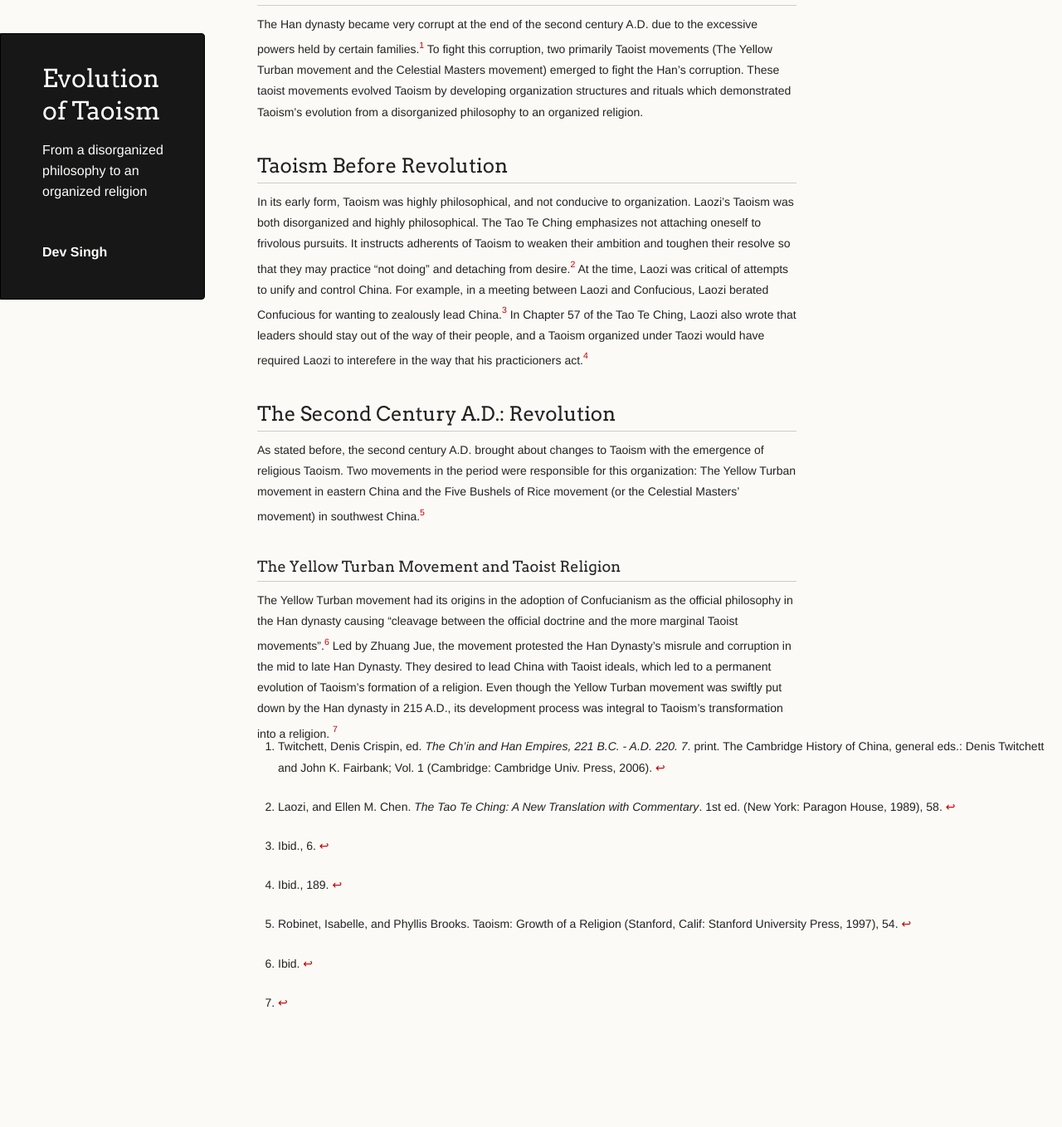
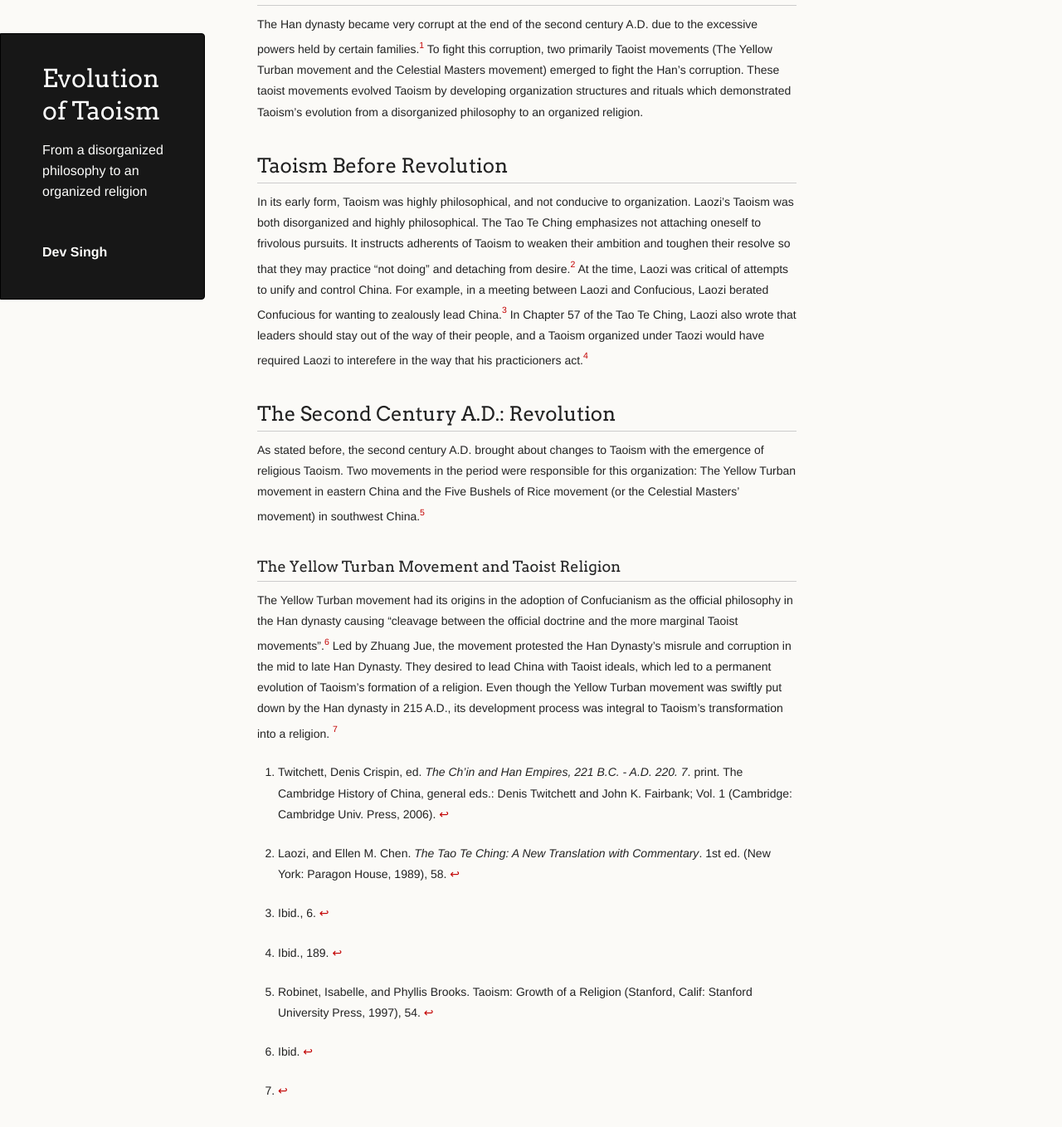
Before and after one commit to devksingh4/taoism, a Jekyll site: the page built from index.md, in a window 1280 px wide and 1400 px high, scrolled down 157 px. Shown: the top 1358 px of the window at 83% size. Built offline with Jekyll 4.4.1, drawn with Linux system fonts in a browser that asks for light colours; our own code applies the rules of GitHub Pages for plain Markdown files.

Commit message:
remove footnote style

```diff
--- a/_sass/rouge-github.scss
+++ b/_sass/rouge-github.scss
@@ -211,8 +211,3 @@
   vertical-align: super;
   font-size: 0.75em;
 }
-.footnotes {
-  position: absolute;
-  bottom: 0;
-  vertical-align: bottom;
-}
```
